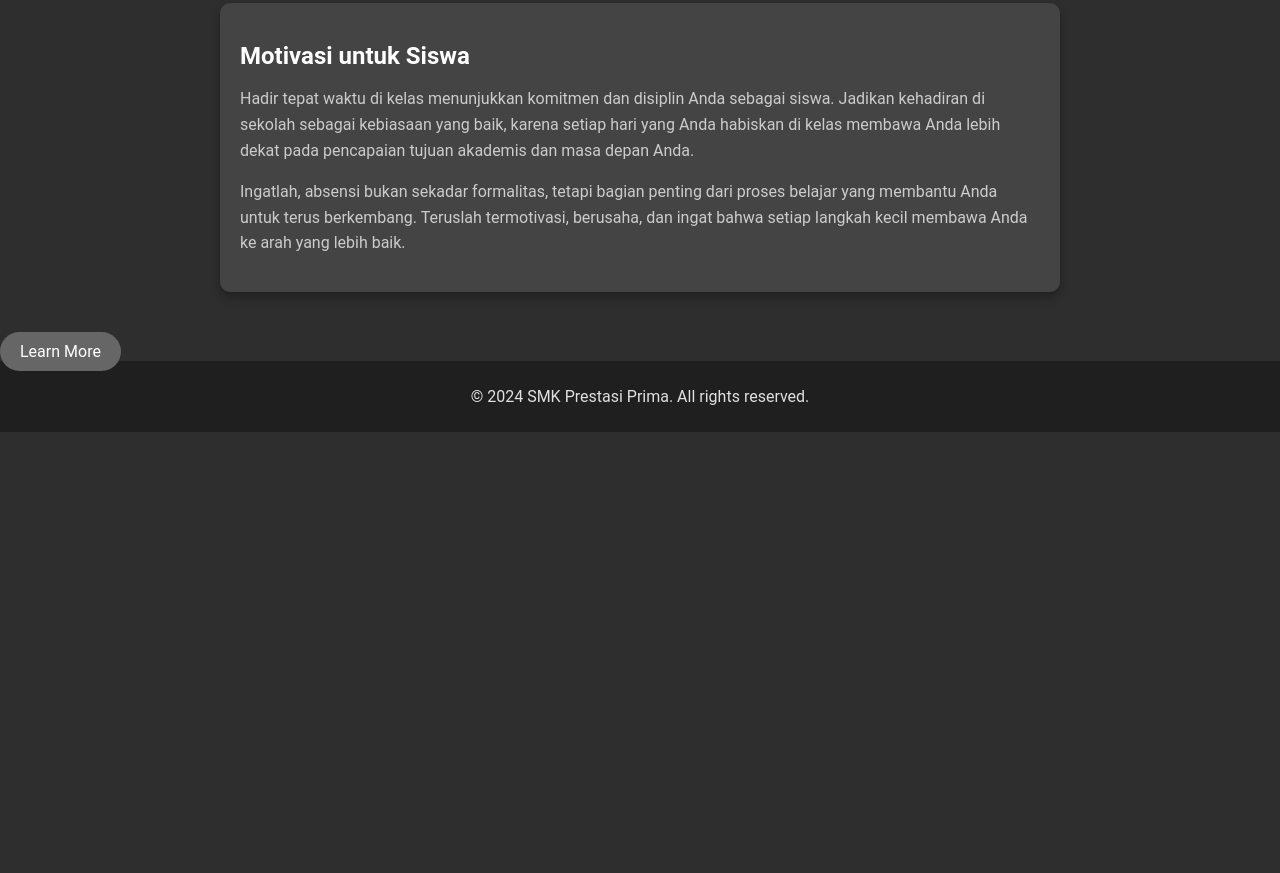
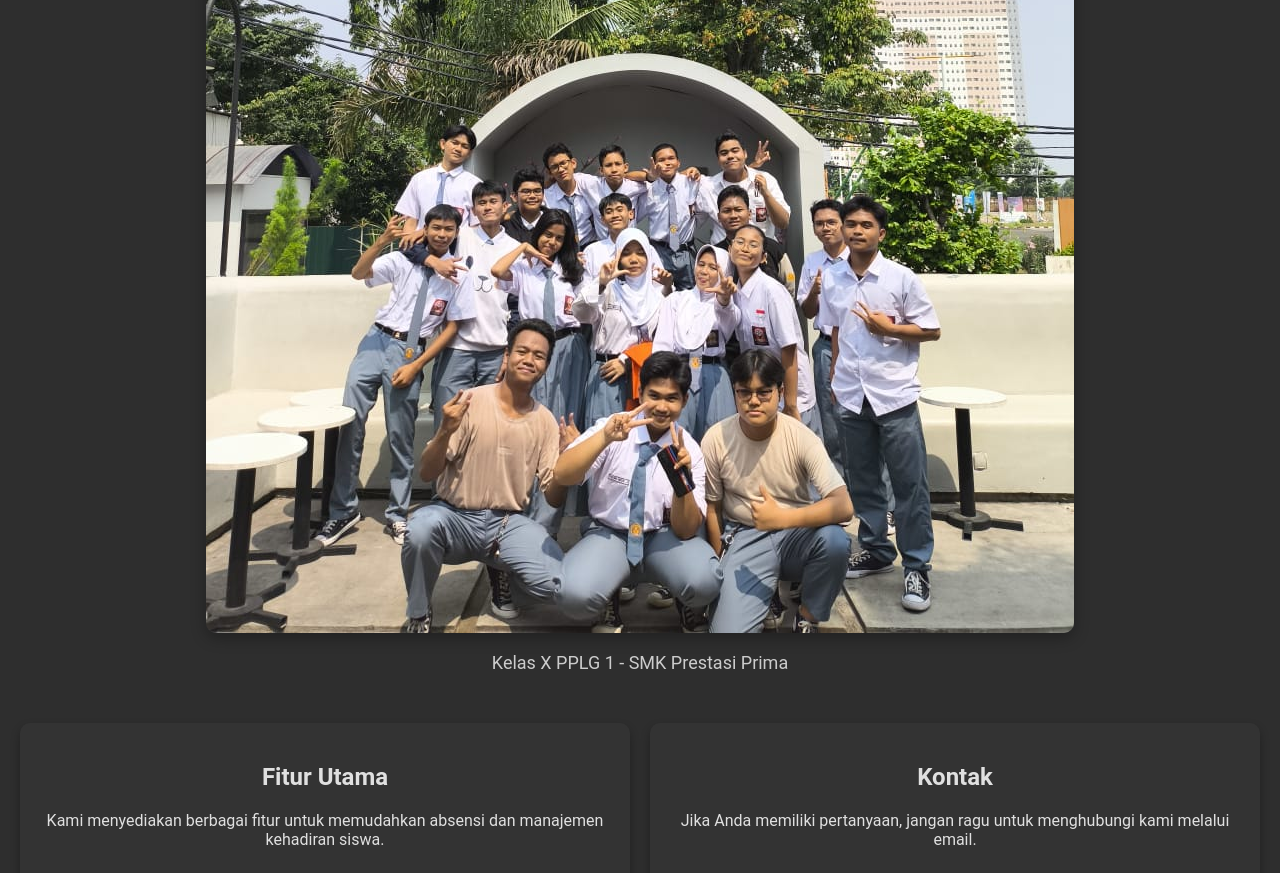
Before and after one commit to rafaelabimanyu/HADIR-SISWA, a plain HTML site: page home.html in a window 1280 px wide. Shown: the part 879-1752 px from the top of the page. Before the commit the page ends 1311 px from the top, so only its background shows below. Drawn offline with Linux system fonts and the light colour scheme.

Commit message:
first commit

```diff
--- a/css/home.css
+++ b/css/home.css
@@ -60,6 +60,31 @@ nav ul li a:hover {
    font-size: 20px; /* Reduced font size */
    margin-bottom: 30px;
 }
+
+.class-info {
+   display: flex;
+   justify-content: center;
+   margin: 50px 20px;
+}
+
+.class-figure {
+   text-align: center;
+   margin: 0;
+   padding: 0;
+}
+
+.class-image {
+   max-width: 100%;
+   border-radius: 10px;
+   box-shadow: 0px 5px 15px rgba(0, 0, 0, 0.3);
+}
+
+.class-figure figcaption {
+   margin-top: 15px;
+   color: #ccc; /* Light gray text */
+   font-size: 18px;
+}
+
 
 .cta-button {
    background: #666; /* Medium dark gray */
--- a/home.html
+++ b/home.html
@@ -23,6 +23,14 @@
             <p>Untuk siswa kelas X PPLG 1 SMK Prestasi Prima</p>
             <a href="absensi.html" class="cta-button">Lihat Absensi</a>
         </section>
+
+        <section class="class-info">
+            <figure class="class-figure">
+                <img src="img/img/WhatsApp Image 2024-07-22 at 12.06.21 (2).jpeg" alt="Kelas X PPLG 1" class="class-image">
+                <figcaption>Kelas X PPLG 1 - SMK Prestasi Prima</figcaption>
+            </figure>
+        </section>
+
 
         <section class="info">
             <div class="info-box">
```
Also changed, not shown: img/img/WhatsApp Image 2024-07-22 at 12.06.21 (2).jpeg (added).
